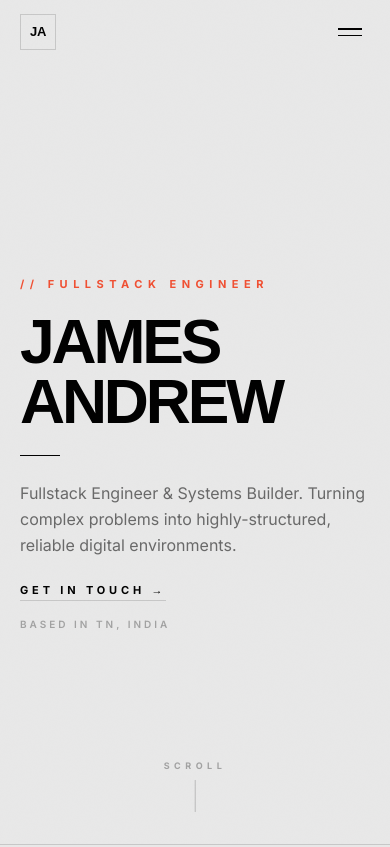
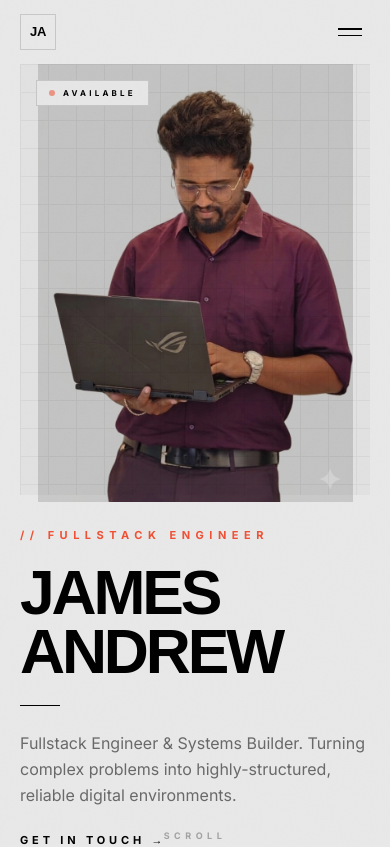
Before and after one commit to james-pythondev/portfolio, a Next.js app: page / in a window 390 px wide. Shown: the top 847 px of the page. Built offline with nearby package versions, Linux system fonts and the light colour scheme.

Commit message:
Refine mobile hero section for compact/premium look

```diff
--- a/app/page.tsx
+++ b/app/page.tsx
@@ -335,12 +335,46 @@ export default function Portfolio() {
       <section
         id="home"
         ref={heroRef}
-        className="relative min-h-screen pt-[64px] sm:pt-[72px] border-b border-black overflow-hidden"
+        className="relative min-h-fit lg:min-h-screen pt-[64px] sm:pt-[72px] border-b border-black overflow-hidden"
       >
-        <div className="max-w-[1340px] mx-auto px-5 sm:px-8 md:px-16 h-full grid grid-cols-1 lg:grid-cols-[1fr_420px] xl:grid-cols-[1fr_500px] min-h-[calc(100vh-64px)] sm:min-h-[calc(100vh-72px)]">
+        <div className="max-w-[1340px] mx-auto px-5 sm:px-8 md:px-16 h-full grid grid-cols-1 lg:grid-cols-[1fr_420px] xl:grid-cols-[1fr_500px] min-h-fit lg:min-h-[calc(100vh-72px)]">
+
+          {/* Right — Portrait (Ordered first on mobile) */}
+          <div className="relative order-first lg:order-last flex items-end justify-center bg-black/[0.03] overflow-visible lg:min-h-0 min-h-[300px] sm:min-h-[400px]">
+            {/* Grid texture */}
+            <div
+              className="absolute inset-0 opacity-[0.04] pointer-events-none"
+              style={{
+                backgroundImage:
+                  "linear-gradient(#000 1px, transparent 1px), linear-gradient(90deg, #000 1px, transparent 1px)",
+                backgroundSize: "28px 28px",
+              }}
+            />
+
+            {/* Available badge */}
+            <div className="absolute top-4 left-4 sm:top-8 sm:left-8 z-20 flex items-center gap-2 border border-black bg-[#E6E6E6] px-3 py-1.5 sm:px-4 sm:py-2">
+              <span className="w-1.5 h-1.5 rounded-full bg-[#F05033] animate-pulse" />
+              <span className="text-[8px] sm:text-[9px] font-bold uppercase tracking-[0.4em]">Available</span>
+            </div>
+
+            {/* Portrait — zoomed & shifted so laptop breaks out */}
+            <motion.div
+              style={{ y: portraitY }}
+              className="relative z-10 w-[90%] sm:w-[100%] lg:w-[110%] h-auto mix-blend-multiply sm:-ml-[15%] mb-[-2%]"
+            >
+              <Image
+                src="/hero_cutout.png"
+                alt="James Andrew"
+                width={800}
+                height={1000}
+                className="w-full h-auto object-contain"
+                priority
+              />
+            </motion.div>
+          </div>
 
           {/* Left — Text */}
-          <div className="flex flex-col justify-center gap-6 sm:gap-12 py-6 md:py-14 lg:border-r border-black">
+          <div className="flex flex-col justify-center gap-6 sm:gap-12 py-8 sm:py-12 md:py-14 lg:border-r border-black order-last lg:order-first">
             {/* Tag + Name */}
             <div>
               <motion.p
@@ -400,39 +434,7 @@ export default function Portfolio() {
             </motion.div>
           </div>
 
-          {/* Right — Portrait */}
-          <div className="relative hidden lg:flex items-end justify-center bg-black/[0.03] overflow-visible">
-            {/* Grid texture */}
-            <div
-              className="absolute inset-0 opacity-[0.04] pointer-events-none"
-              style={{
-                backgroundImage:
-                  "linear-gradient(#000 1px, transparent 1px), linear-gradient(90deg, #000 1px, transparent 1px)",
-                backgroundSize: "28px 28px",
-              }}
-            />
-
-            {/* Available badge */}
-            <div className="absolute top-8 left-8 z-20 flex items-center gap-2 border border-black bg-[#E6E6E6] px-4 py-2">
-              <span className="w-1.5 h-1.5 rounded-full bg-[#F05033] animate-pulse" />
-              <span className="text-[9px] font-bold uppercase tracking-[0.4em]">Available</span>
-            </div>
-
-            {/* Portrait — zoomed & shifted so laptop breaks out */}
-            <motion.div
-              style={{ y: portraitY }}
-              className="relative z-10 w-[110%] h-auto mix-blend-multiply -ml-[15%] mb-[-2%]"
-            >
-              <Image
-                src="/hero_cutout.png"
-                alt="James Andrew"
-                width={800}
-                height={1000}
-                className="w-full h-auto object-contain"
-                priority
-              />
-            </motion.div>
-          </div>
+          {/* Large portrait is now handled above for both mobile/desktop order */}
         </div>
 
         {/* Scroll hint */}
```
